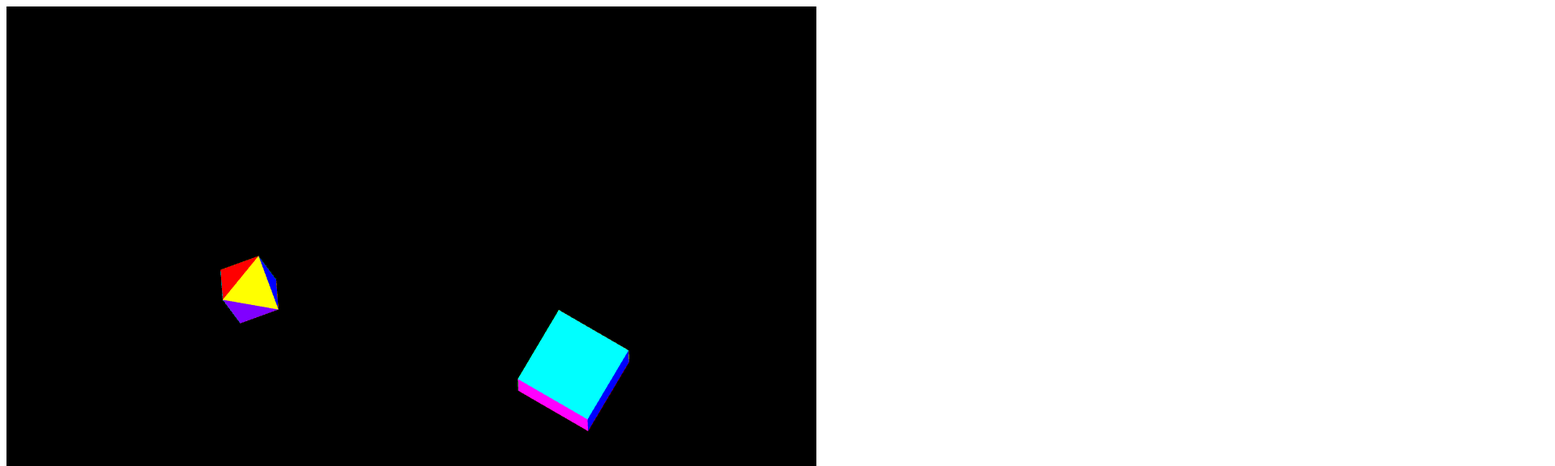
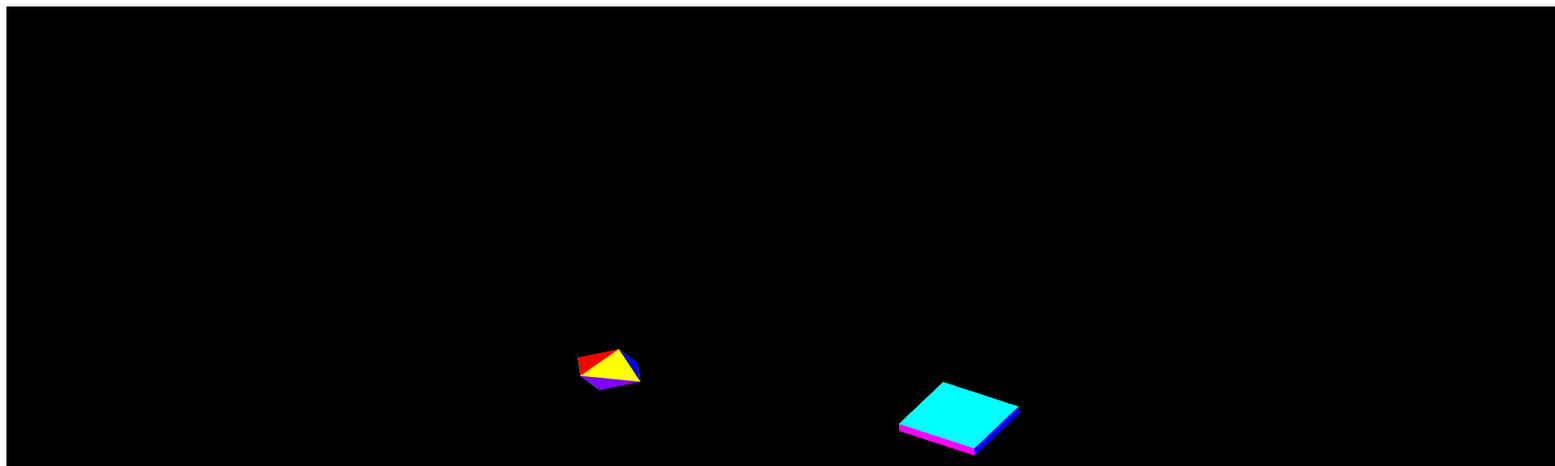
Before and after one commit to skyler-oakeson/graphics_assn5, a plain HTML site: page index.html in a window 1280 px wide. Shown: the top 576 px of the page at 81% size, 1920 px wide, since content can reach past the window. Drawn offline with Linux system fonts and the light colour scheme.

Commit message:
Multiply the orthongnal matrix heigh and width by the aspect to get it to match the display aspect.

```diff
--- a/index.html
+++ b/index.html
@@ -7,7 +7,7 @@
 </head>
 
 <body>
-    <canvas id="canvas-main" width="1000" height="1000"></canvas>
+    <canvas id="canvas-main" width="1920" height="1080"></canvas>
 
     <script>
         var MySample = {};
--- a/scripts/driver.js
+++ b/scripts/driver.js
@@ -10,7 +10,7 @@ MySample.main = (async function() {
     const fov = 90
 
     let perspective = perspectiveProjection(fov, aspect, near, far)
-    let orthographic = orthographicProjection(10, 10, near, far)
+    let orthographic = orthographicProjection(10, 10, aspect, near, far)
     let projViewMatrix = orthographic
 
     if (!gl) {
--- a/scripts/utils.js
+++ b/scripts/utils.js
@@ -170,11 +170,11 @@ const rotationMatrix = function() {
 // Create an orthographic projection projection matrix
 //
 //------------------------------------------------------------------
-function orthographicProjection(width, height, near, far) {
-    let left = -width;
-    let right = width;
-    let top = height
-    let bottom = -height
+function orthographicProjection(width, height, aspect, near, far) {
+    let left = -width * aspect;
+    let right = width * aspect;
+    let top = height * aspect;
+    let bottom = -height * aspect;
     let op = [
         2 / (right - left), 0, 0, -(right + left) / (right - left),
         0, 2 / (top - bottom), 0, -(top + bottom) / (top - bottom),
```
